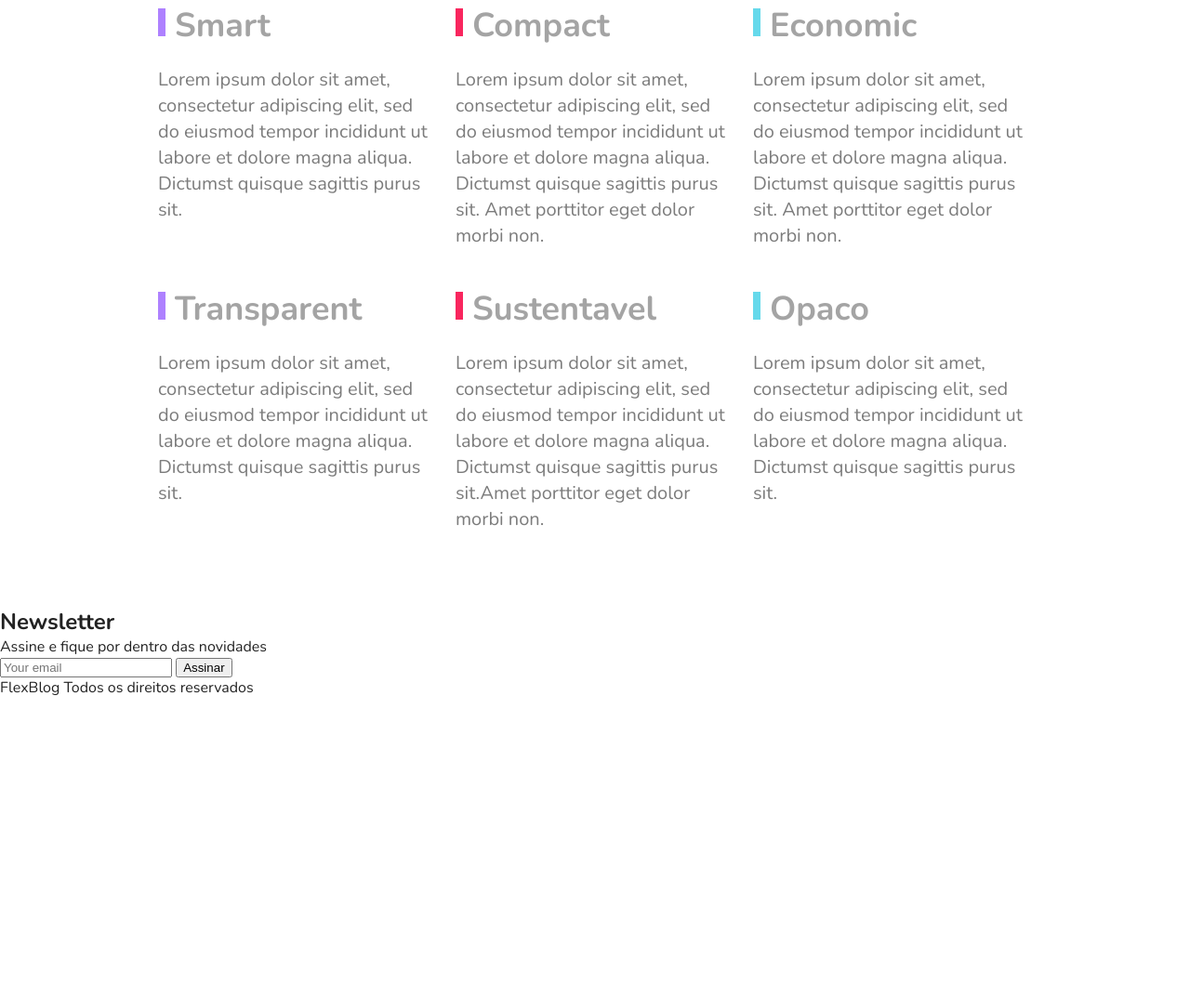
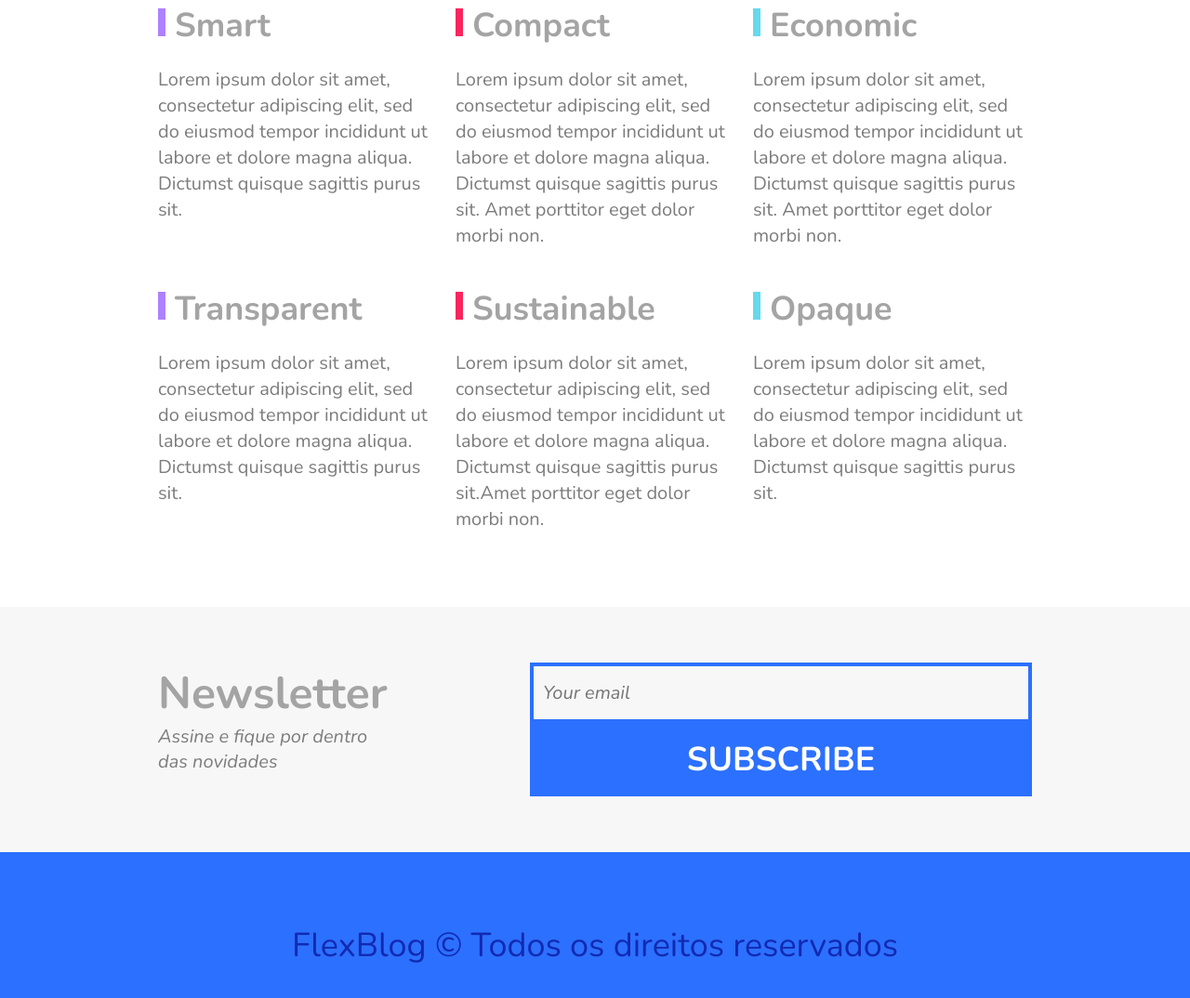
Before and after one commit to beatrizeassis/FlexBlog, a plain HTML site: page flexblog/index.html in a window 1280 px wide. Shown: the part 2693-3767 px from the top of the page at 93% size. Before the commit the page ends 3444 px from the top, so only its background shows below. Drawn offline with nearby package versions, Linux system fonts and the light colour scheme.

Commit message:
project completed

```diff
--- a/flexblog/index.html
+++ b/flexblog/index.html
@@ -124,11 +124,11 @@
         <p>Lorem ipsum dolor sit amet, consectetur adipiscing elit, sed do eiusmod tempor incididunt ut labore et dolore magna aliqua. Dictumst quisque sagittis purus sit.</p>
       </div>
       <div class="quality-item">
-        <h2>Sustentavel</h2>
+        <h2>Sustainable</h2>
         <p>Lorem ipsum dolor sit amet, consectetur adipiscing elit, sed do eiusmod tempor incididunt ut labore et dolore magna aliqua. Dictumst quisque sagittis purus sit.Amet porttitor eget dolor morbi non. </p>
       </div>
       <div class="quality-item">
-        <h2>Opaco</h2>
+        <h2>Opaque</h2>
         <p>Lorem ipsum dolor sit amet, consectetur adipiscing elit, sed do eiusmod tempor incididunt ut labore et dolore magna aliqua. Dictumst quisque sagittis purus sit.</p>
       </div>
     </section>
@@ -138,14 +138,14 @@
         <h1>Newsletter</h1>
         <p>Assine e fique por dentro das novidades</p>
       </div>
-      <form>
+      <form class="newsletter-form">
         <input type="text" placeholder="Your email">
-        <button type="submit">Assinar</button>
+        <button type="submit">Subscribe</button>
       </form>
     </section>
 
     <footer class="footer">
-      <p>FlexBlog Todos os direitos reservados</p>
+      <p>FlexBlog © Todos os direitos reservados</p>
     </footer>
   </body>
-</html>
+  </html>
--- a/flexblog/style.css
+++ b/flexblog/style.css
@@ -311,3 +311,87 @@ img {
   line-height: 1.4;
   color: #7c7c7c;
 }
+
+/*Newsletter*/
+
+.newsletter {
+  background: #f7f7f7;
+  padding: 60px calc((100% - 960px) / 2);
+  display: flex;
+  flex-wrap: wrap;
+}
+
+.newsletter-info {
+  flex: 1 1 240px;
+  margin: 0 10px;
+}
+
+.newsletter-info h1 {
+  font-size: 3em;
+  color: #a4a4a4;
+}
+
+.newsletter-info p {
+  font-size: 1.25em;
+  font-style: italic;
+  max-width: 230px;
+  color: #7c7c7c;
+  margin-bottom: 10px;
+}
+
+.newsletter-form {
+  flex: 2 1 260px;
+  margin: 0 10px;
+  align-self: center;
+  display: flex;
+  flex-wrap: wrap;
+}
+
+.newsletter-form input {
+  flex: 3 1 200px;
+  font-size: 1.25em;
+  color: #7c7c7c;
+  font-style: italic;
+  font-family: "Nunito", Helvetica, Arial, sans-serif;
+  border: 4px solid #2c70ff;
+  background: transparent;
+  padding: 15px 10px;
+  margin: 0px;
+  border-radius: 0px;
+}
+
+.newsletter-form button {
+  flex: 1 1 260px;
+  font-family: "Nunito", Helvetica, Arial, sans-serif;
+  font-size: 2.25em;
+  font-weight: bold;
+  text-transform: uppercase;
+  background: #2c70ff;
+  color: white;
+  margin: 0px;
+  cursor: pointer;
+  border: 0px;
+  padding: 15px 10px;
+}
+
+@media (max-width: 600px) {
+  .newsletter-form button {
+    font-size: 1.5em;
+  }
+}
+
+/*Footer*/
+
+.footer {
+  display: flex;
+  background: #2c70ff;
+  height: 200px;
+  align-items: center;
+}
+
+.footer p {
+  flex: 1;
+  text-align: center;
+  font-size: 2.25em;
+  color: #122ab2;
+}
```
